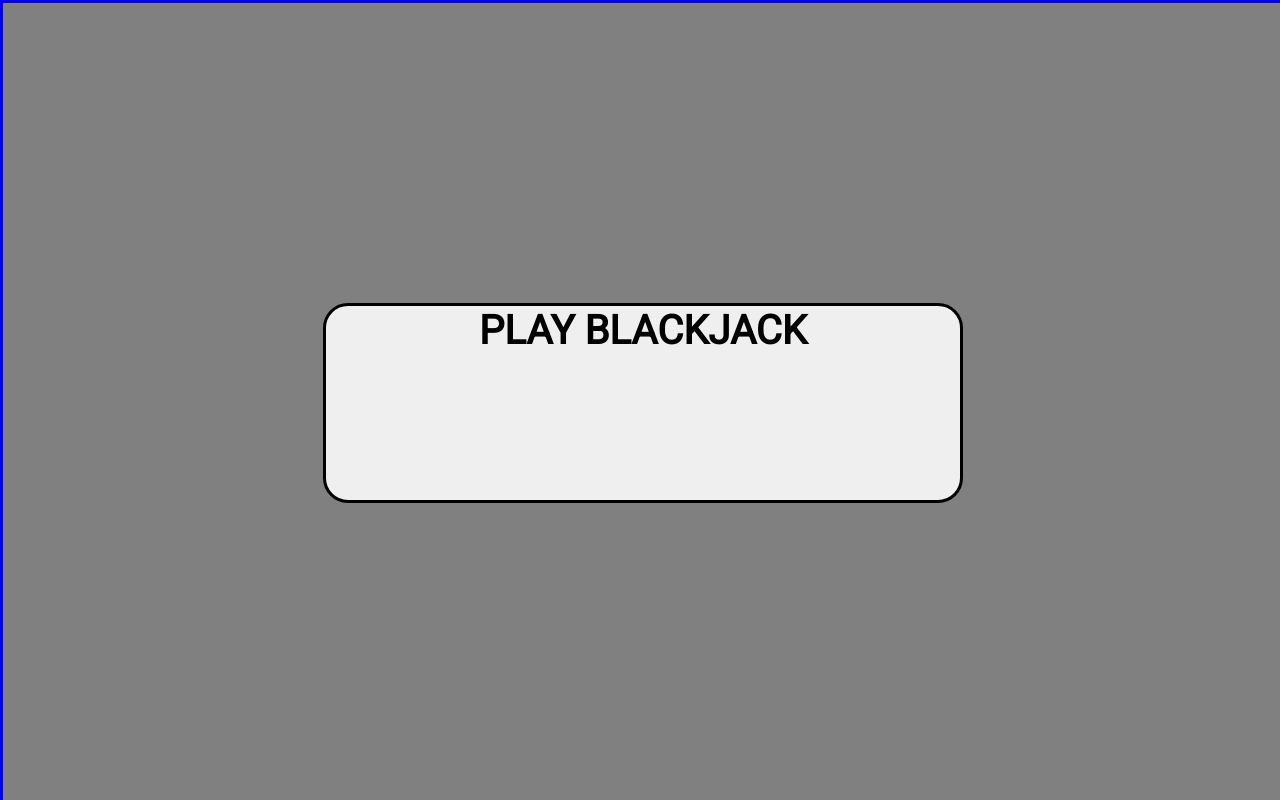
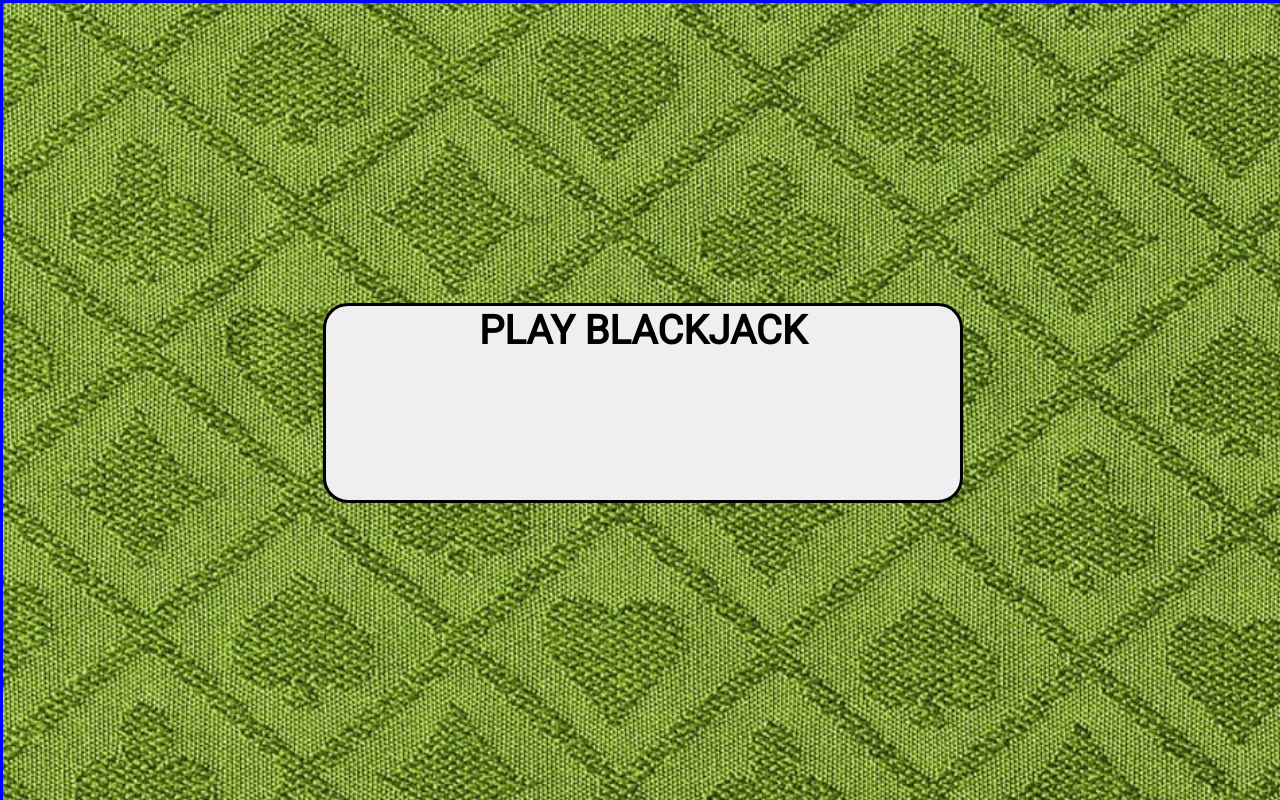
Before and after one commit to patrickodpt/ga-project-1, a plain HTML site: page index.html in a window 1280 px wide. Drawn offline with Linux system fonts and the light colour scheme.

Commit message:
styled a bit. added player hand value.

```diff
--- a/blackjack.js
+++ b/blackjack.js
@@ -1,6 +1,6 @@
 // saves container for node of wrapper div
 let coverImage = document.querySelector('#wrapper')
-let scoreDivElem = document.querySelector('#scoreDiv')
+let notificationElem = document.querySelector('#notificationDiv')
 let playGameButton = document.querySelector('#playGame')
 let deckImage = document.querySelector('#deck-image')
 
@@ -14,7 +14,11 @@ let playing = true;
 let score = 0;
 
 //set addEventListener:
-document.querySelector('#hit').addEventListener('click', function() {hit(playerHand)})
+document.querySelector('#hit').addEventListener('click', function() {
+  let currentValue = hit(playerHand);
+  document.querySelector('#playerHandValue').innerHTML = currentValue;
+
+})
 document.querySelector('#stand').addEventListener('click', () => {dealersTurn()})
 
 //function to start game
@@ -25,7 +29,7 @@ playGameButton.addEventListener('click', () => {
     shuffledDeck = [];
     playerHand = resetHand(playerHand);
     dealerHand = resetHand(dealerHand);
-    scoreDivElem.innerHTML = "MESSAGES GO HERE"
+    notificationElem.innerHTML = "GOOD LUCK!"
     playGameButton.remove();
     document.querySelector('#deck').appendChild(deckImage);
     playing = true;
@@ -37,6 +41,8 @@ playGameButton.addEventListener('click', () => {
 
   //call firstDeal
   firstDeal();
+
+  document.querySelector('#playerHandValue').innerHTML = valueCheck(playerHand)
 
   document.querySelector('#hit').style.visibility = "visible";
   document.querySelector('#stand').style.visibility = "visible";
@@ -98,16 +104,15 @@ const hit = function(targetHand) {
     // need to bust even if aceCheck is true and returns a smaller value
     if (aceBool == false || (aceBool == true && valueCheck(targetHand) > 21)){
        if (targetHand[0].name == 'playerHand') {
-         scoreDivElem.innerHTML = "PLAYER LOSES: BUSTED"
+         notificationElem.innerHTML = "YOU BUSTED"
          gameOver();
        } else if (targetHand[0].name == 'dealerHand') {
          score += 1; //need to work score counter
-         scoreDivElem.innerHTML = "DEALER LOSES: BUSTED"
+         notificationElem.innerHTML = "DEALER BUSTED"
          gameOver();
        }
      }
    }
-   console.log("valueCheck in hit()", valueCheck(targetHand))
    return valueCheck(targetHand)
 }
 
@@ -153,7 +158,6 @@ const aceCheck = function(targetHand) {
 
 //contains dealer logic.
 const dealersTurn = function () {
-  console.log("The dealer is going now");
   //show card
   // let firstCardImage = dealerHand[1].image
   document.querySelector('#dealerHand > .card').setAttribute('src', dealerHand[1].image)
@@ -162,30 +166,27 @@ const dealersTurn = function () {
 
   while (handValue < 17) {
     handValue = hit(dealerHand);
-    console.log("The dealer hit. Now has: ", handValue);
   }
+
   if (handValue == 21) {
-    console.log("The deal has blackjack: ", handValue);
     winCheck();
   } else if (handValue >= 17 && handValue < 21) {
-    console.log("The dealer has a strong hand: ", handValue);
     winCheck();
   } else if (handValue > 21) {
-    console.log("The dealer busted!!!")
     gameOver();
   }
 };
 
 const winCheck = function () {
   if (valueCheck(dealerHand) > valueCheck(playerHand)) {
-    scoreDivElem.innerHTML = "DEALER WINS";
+    notificationElem.innerHTML = "DEALER WINS?!";
     gameOver();
   } else if (valueCheck(dealerHand) < valueCheck(playerHand)) {
     score += 1;
-    scoreDivElem.innerHTML = "PLAYER WINS";
+    notificationElem.innerHTML = "PLAYER WINS!";
     gameOver();
   } else if (valueCheck(dealerHand) == valueCheck(playerHand)) {
-    scoreDivElem.innerHTML = "TIES"
+    notificationElem.innerHTML = "YOUR TIED!"
     gameOver();
   }
 };
@@ -207,5 +208,5 @@ const gameOver = function () {
   playGameButton.innerHTML = "CLICK TO PLAY AGAIN!"
   deckImage.remove();
   document.querySelector('#deck').appendChild(playGameButton);
-  document.querySelector('#score').innerHTML = `Score: ${score}`
+  document.querySelector('#score').innerHTML = `YOUR SCORE: ${score}`
 }
--- a/index.html
+++ b/index.html
@@ -7,12 +7,14 @@
     <link href="https://fonts.googleapis.com/css?family=Roboto&display=swap" rel="stylesheet">
   </head>
   <body>
+    <div id="main-container">
+
       <div id="wrapper">
         <button id="playGame">PLAY BLACKJACK</button>
       </div>
 
       <div id="gameBoard">
-      <h1>BLACKJACK</h1>
+        <h1><span id="score">YOUR SCORE: 0</span></h1>
 
         <div id="dealerDiv">
           <h2>DEALER HAND</h2>
@@ -29,17 +31,17 @@
 
         <div id="playerDiv">
           <h2>PLAYER HAND</h2>
-        <div class="hand" id="playerHand">
+          <div id="playerGamePieces">
+            <div id="notificationDiv"> Good Luck!</div>
+            <div class="hand" id="playerHand"><!-- cards go here --></div>
+            <div id="playerHandValue">21</div>
           </div>
         </div>
 
-      <div id="info-row">
-        <div id="scoreDiv">MESSAGES GO HERE </div>
-        <span id="score">SCORE: </span>
+        <div id="info-row"></div>
       </div>
 
     </div>
-
     <script type="text/javascript" src="deck.js"></script>
    <script type="text/javascript" src="blackjack.js"></script>
  </body>
--- a/style.css
+++ b/style.css
@@ -8,7 +8,8 @@
 }
 
 /* basic wrapper CSS to cover entire screen for inital screen and win screen from Michael Schmidt on
-on stack overflow: https://stackoverflow.com/questions/18588835/allow-a-div-to-cover-the-whole-page-instead-of-the-area-within-the-container*/
+on stack overflow:
+https://stackoverflow.com/questions/18588835/allow-a-div-to-cover-the-whole-page-instead-of-the-area-within-the-container*/
 #wrapper {
   display: flex;
   justify-content: center;
@@ -19,7 +20,13 @@ on stack overflow: https://stackoverflow.com/questions/18588835/allow-a-div-to-c
   left: 0;
   width: 100%;
   height: 100%;
-  background: grey;
+  /*
+  https://tablecoversdepot.com/wp-content/uploads/2017/09/Card-Table-Covers-Suede-Ultra-Green.jpg
+  */
+  background-image: url("other-images/green-card-pattern.jpg");
+  background-repeat: no-repeat;
+  background-size: cover;
+  background-position: center;
   visibility: visible;
   border: solid blue;
 }
@@ -27,7 +34,6 @@ on stack overflow: https://stackoverflow.com/questions/18588835/allow-a-div-to-c
 #center-board {
   display: flex;
   justify-content: space-around;
-  /* border: solid pink; */
 }
 
 button {
@@ -64,11 +70,17 @@ button {
   border: solid black;
 }
 
+#main-container {
+  display: flex;
+  align-self: auto;
+
+}
 
 body {
   display: flex;
   flex-flow: column;
-  align-content: stretch;
+  align-self: center;
+  align-content: center;
   justify-content: center;
   background-color: #4bbd80;
 
@@ -90,6 +102,7 @@ h1 {
 }
 
 #gameBoard {
+  margin: 5% 0 0 0;
   padding: 10px;
   display: flex;
   flex-flow: column;
@@ -106,11 +119,10 @@ h1 {
   width: 500px;
   align-self: center;
   justify-content: center;
-  /* border: solid yellow; */
+  /* border: solid orange; */
 }
 
 #playerHand {
-
 }
 
 #dealerHand {
@@ -134,7 +146,47 @@ h1 {
 #playerDiv {
   display: flex;
   flex-flow: column-reverse;
+  /* border: solid blue; */
 }
+
+#playerGamePieces {
+  display: flex;
+  flex-flow: row;
+  justify-content: space-around;
+  /* border: solid black; */
+}
+
+#notificationDiv {
+  display: flex;
+  align-content: center;
+  justify-content: center;
+  align-items: center;
+  background-color: #a95521;
+  border-radius: 10px;
+  width: 20%;
+  /* border: solid pink; */
+  font-size: 30px;
+  font-weight: bold;
+  color: black;
+}
+
+#playerHandValue {
+  display: flex;
+  justify-content: center;
+  align-items: center;
+  font-size: 50px;
+  font-weight: bold;
+  width: 20%;
+  /* border: solid yellow; */
+  /* background-size: cover; */
+  background: center;
+  background-repeat: no-repeat;
+  background-size: contain;
+  /* http://clipartmag.com/poker-chips-drawing#poker-chips-drawing-2.png */
+  background-image: url("other-images/chip-drawing.png");
+}
+
+
 
 #dealerDiv {
   display: flex;
```
Also changed, not shown: other-images/chip-drawing.png (added), other-images/green-card-pattern.jpg (added). Lines whose indentation alone changed are shown as unchanged.
